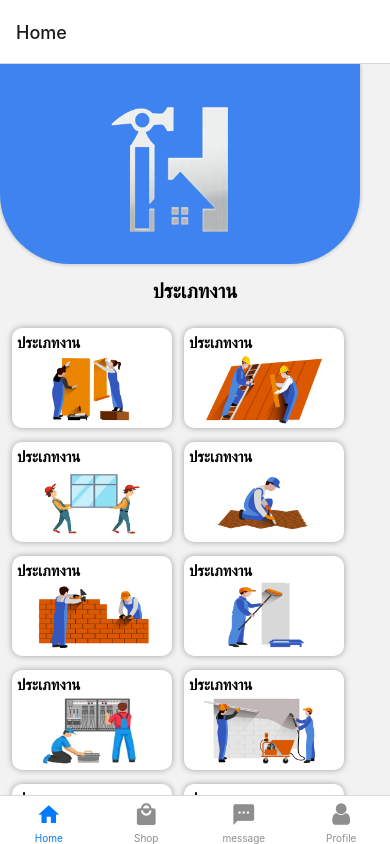
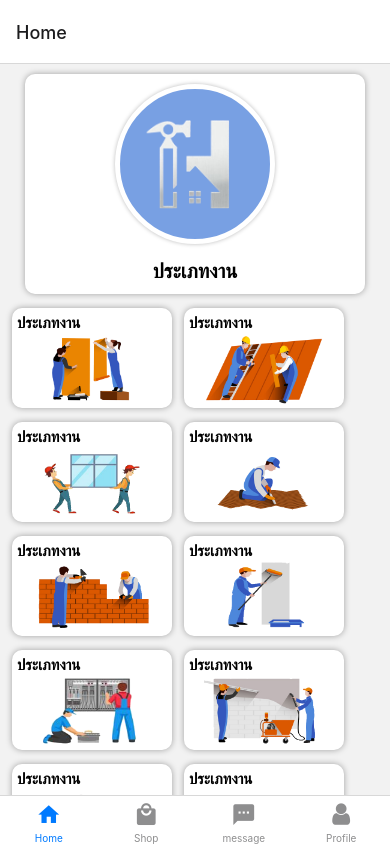
Before and after one commit to jaratrawee01/tradesman_service, a React Native app: screen /Home in a window 390 px wide. Built offline with nearby package versions, Linux system fonts and the light colour scheme.

Commit message:
แก้ไข

```diff
--- a/screens/navbar/home.js
+++ b/screens/navbar/home.js
@@ -9,14 +9,13 @@ class Home extends Component {
     return (
       <SafeAreaView style={styles.container}>
         <ScrollView>
+          <View style={styles.box1}>
               <View style={styles.box}>
                 <Image
                   style={styles.image2}
                   source={require('../../assets/images/A-11.png')}
                 />
               </View>
-
-          <View>
               <Text style={styles.text}>ประเภทงาน</Text>
           </View>
 
@@ -167,19 +166,37 @@ const styles = StyleSheet.create({
   boxhead: {
     flexDirection: 'row',
     flexWrap: 'wrap',
-    marginTop: 15,
     marginBottom: 20,
   },
   box: {
-    height: 200,
-    width: 360,
-    backgroundColor: "#3e83f0",
+    height: 160,
+    width: 160,
+    backgroundColor: '#78a0e3',
     shadowColor: "#000",
     shadowOpacity: 0.27,
     shadowRadius: 4.65,
     elevation: 6,
-    borderBottomLeftRadius: 70,
-    borderBottomRightRadius: 70,
+    borderRadius: 100,
+    marginTop: 10,
+    marginLeft: 'auto',
+    marginRight: 'auto',
+    borderWidth: 5,
+    borderColor: '#fff',
+
+  },
+  box1: {
+    width: 340,
+    height: 220,
+    marginTop: 10,
+    marginLeft: 'auto',
+    marginRight: 'auto',
+    borderRadius: 10,
+    backgroundColor: '#fff',
+    shadowColor: "#000",
+    shadowOpacity: 0.34,
+    shadowRadius: 6.27,
+    elevation: 2,
+    marginBottom: 4,
   },
   box3: {
     width: 160,
@@ -211,9 +228,9 @@ const styles = StyleSheet.create({
     marginRight: 'auto',
   },
   image2: {
-    width: 150,
-    height: 170,
-    marginTop: 20,
+    width: 100,
+    height: 120,
+    marginTop: 15,
     marginLeft: 'auto',
     marginRight: 'auto',
   },
```
Lines whose indentation alone changed are shown as unchanged.
